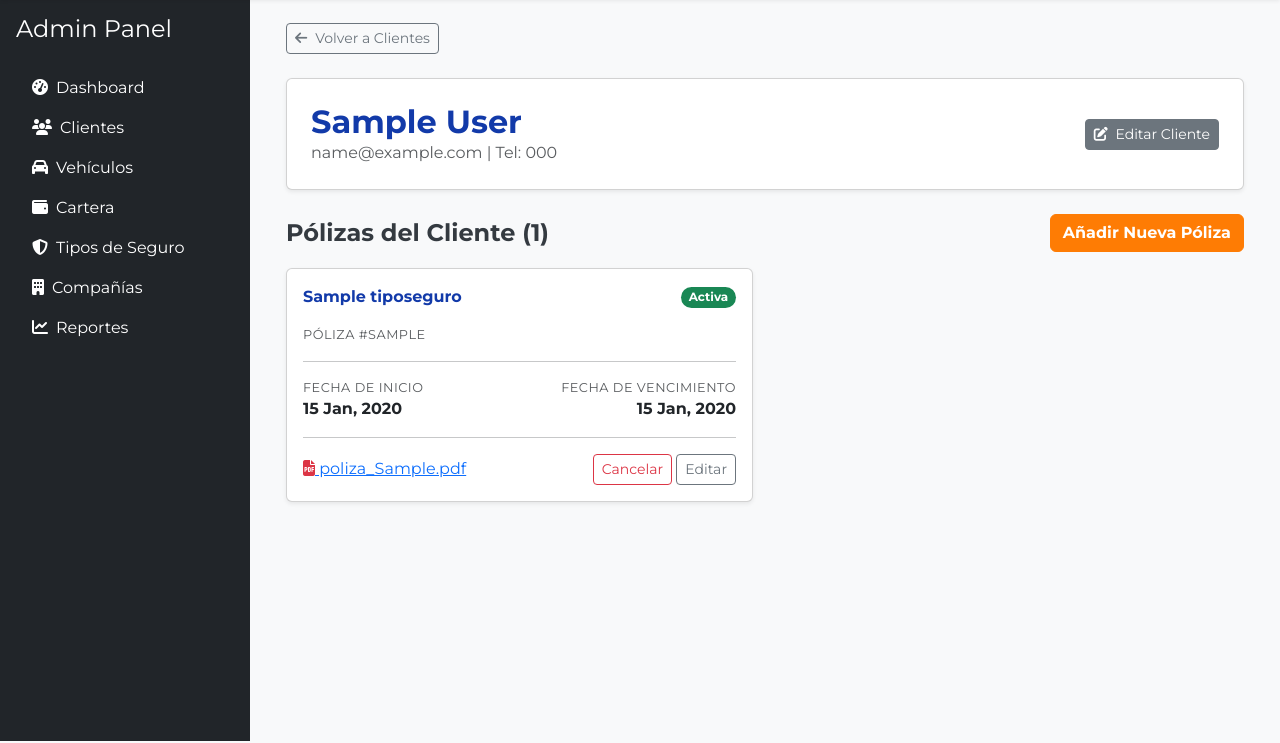
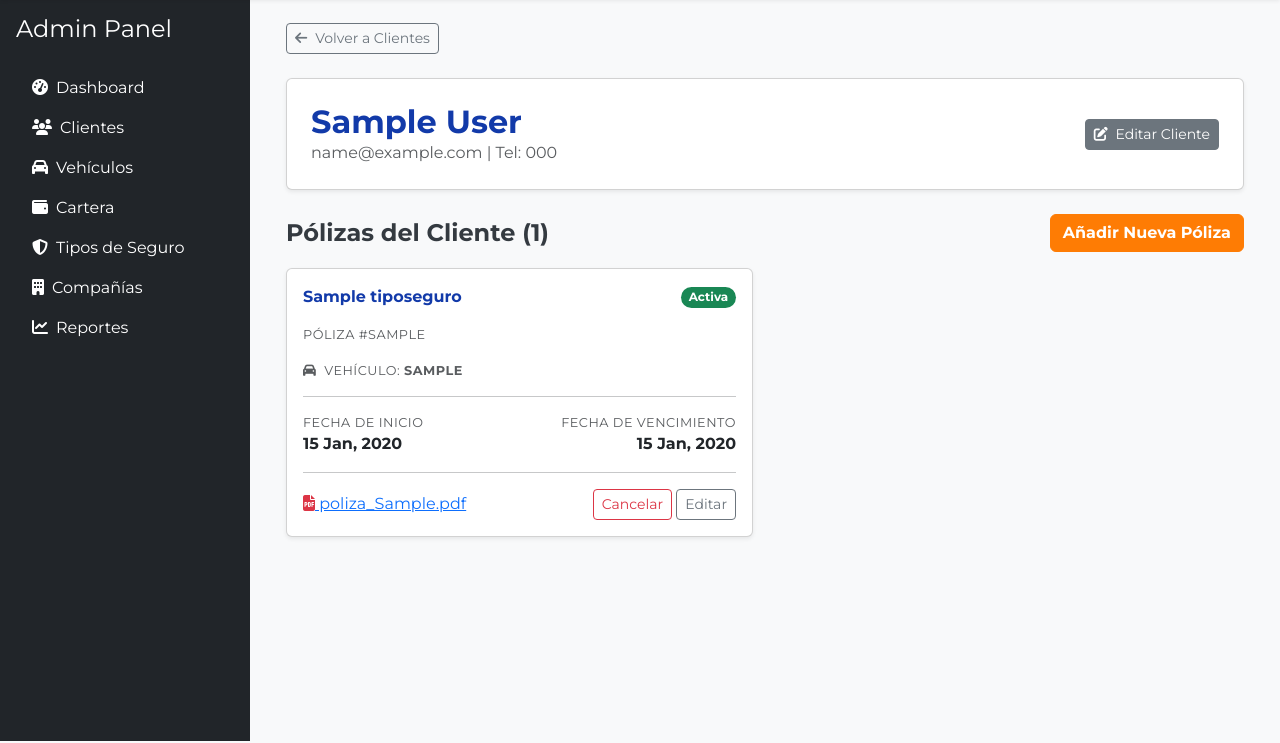
Before and after one commit to Santiago-caicedo/assecol_seguros, a Django app: page /dashboard/clientes/1/polizas/ in a window 1280 px wide. Shown: the part 57-800 px from the top of the page. Run offline with Django 5.2, Linux system fonts and the light colour scheme; a user stored in the database is signed in; tables that the repository leaves empty hold one stand-in row (values such as "Sample post"); some libraries are stand-ins or nearby versions.

Commit message:
se agrega placa a tarjeta de seguro en cliente

```diff
--- a/proyecto_seguros/dashboard_admin/templates/dashboard_admin/client_policy_list.html
+++ b/proyecto_seguros/dashboard_admin/templates/dashboard_admin/client_policy_list.html
@@ -55,6 +55,12 @@
                 {% endif %}
                 </div>
                 <p class="text-muted small">Póliza #{{ poliza.numero_poliza }}</p>
+                {% if poliza.vehiculo %}
+                <p class="text-muted small">
+                    <i class="fas fa-car me-1"></i>
+                    Vehículo: <strong>{{ poliza.vehiculo.placa }}</strong>
+                </p>
+                {% endif %}
                 <hr>
                 {# Fechas #}
                 <div class="d-flex justify-content-between">
```
